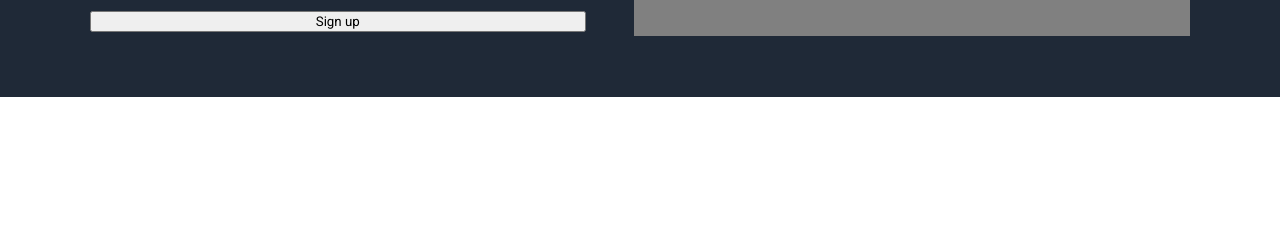
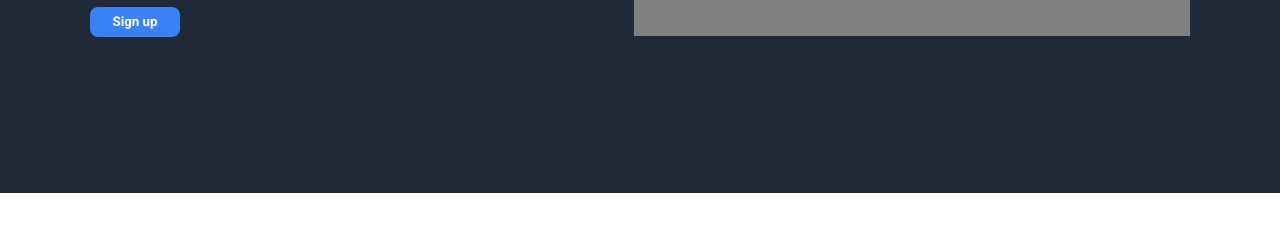
Before and after one commit to StavrosV28/landing-page, a plain HTML site: page index.html in a window 1280 px wide. Shown: the part 287-518 px from the top of the page. Drawn offline with Linux system fonts and the light colour scheme.

Commit message:
Styled button for better visibility

```diff
--- a/style.css
+++ b/style.css
@@ -3,7 +3,7 @@
 }
 
 body {
-    background-image: linear-gradient(to bottom, #1f2937 20%, #1f2937 48%,
+    background-image: linear-gradient(to bottom, #1f2937 20%, #1f2937 60%,
     white 40%, white 60% );
     min-height: 100vh;
     margin: 0;
@@ -86,3 +86,13 @@ ul {
     align-items: center;
     padding: 0px 40px;
 }
+
+button {
+    border: none;
+    border-radius: 8px;
+    height: 30px;
+    width: 90px;
+    background-color: #3882f6;
+    color: white;
+    font-weight: bold;
+}
```
